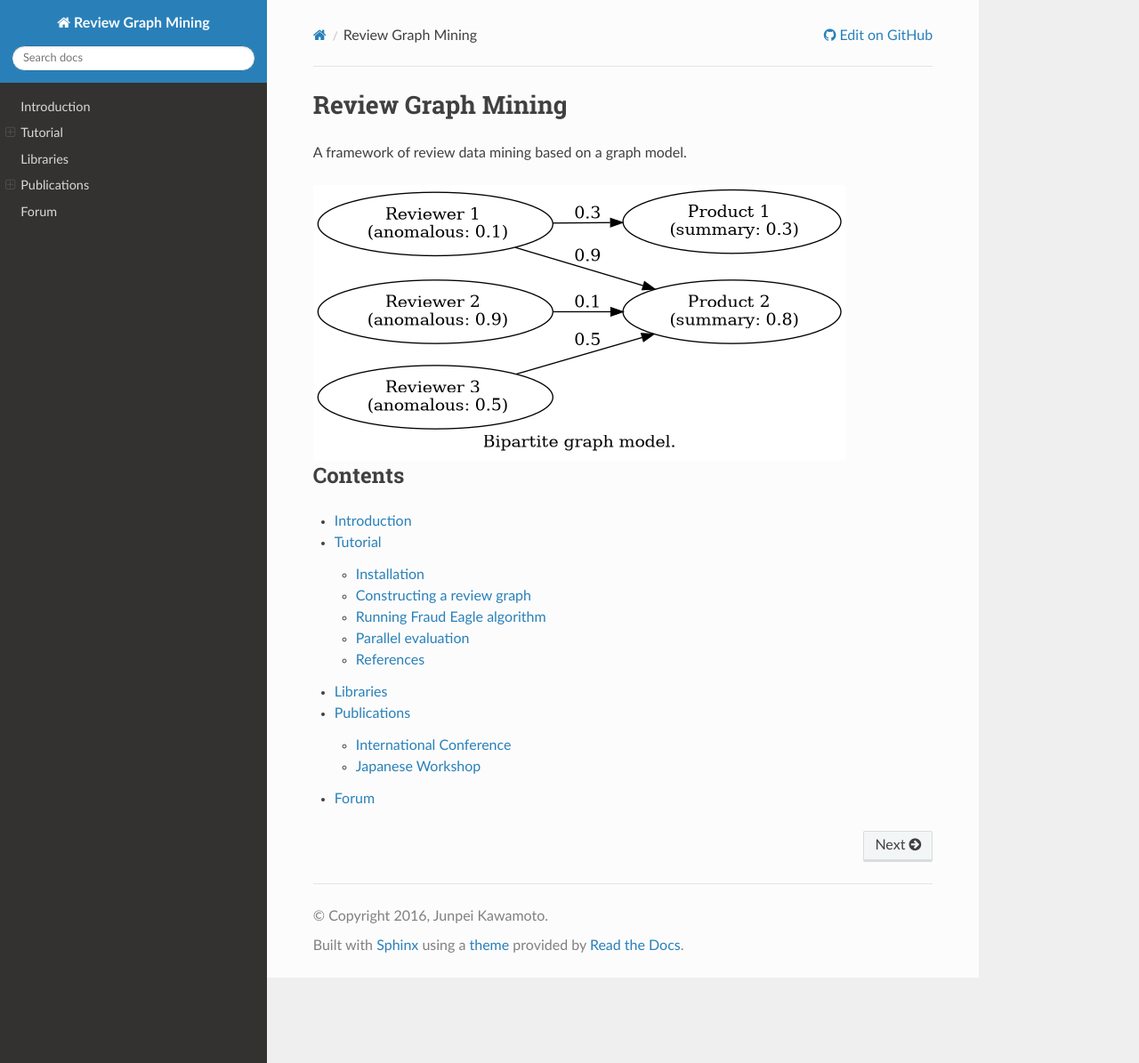
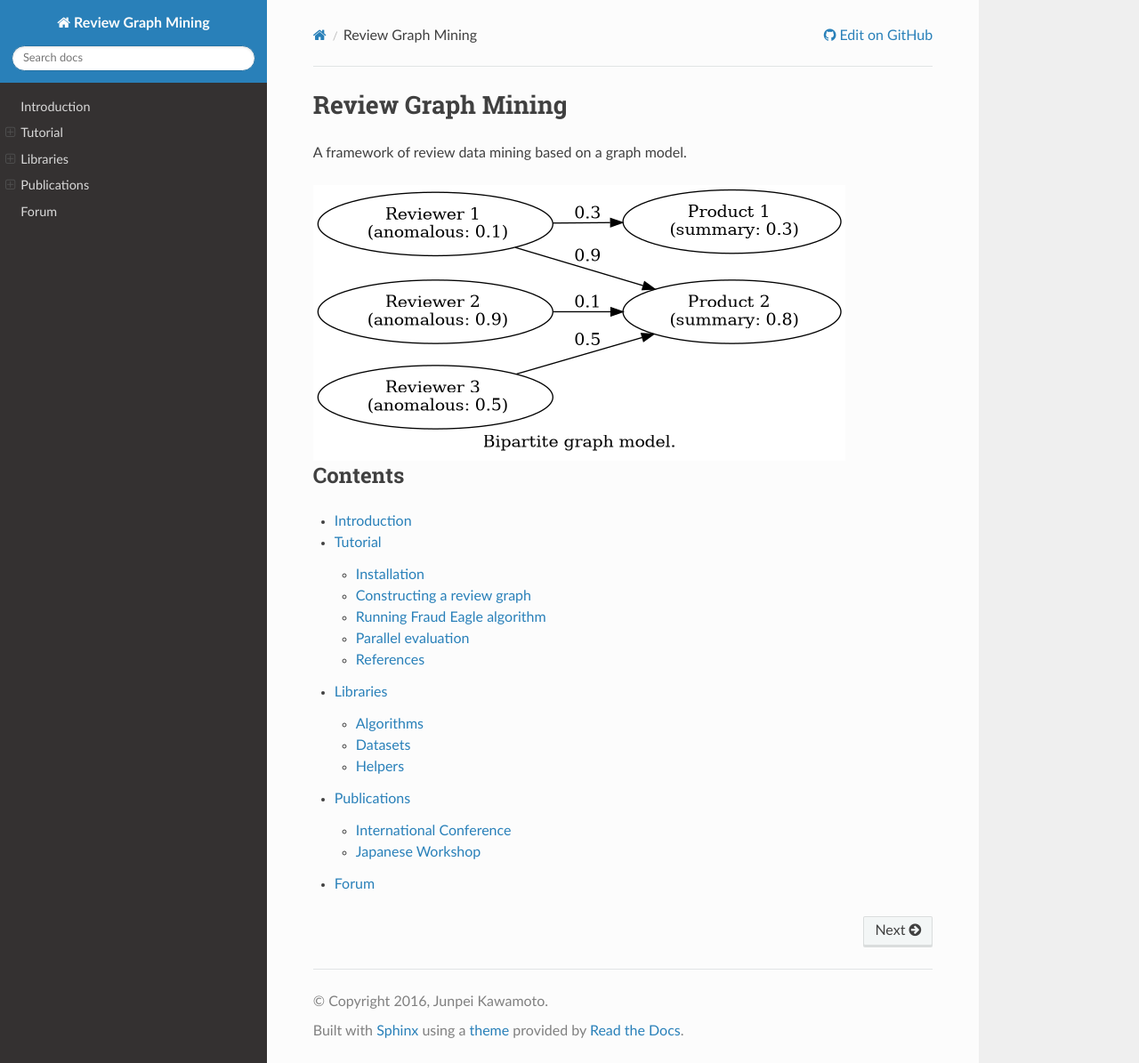
Before and after one commit to rgmining/rgmining.github.io, a Sphinx documentation site: the page built from source/index.rst, in a window 1280 px wide and 1195 px high. Shown: the whole window at 89% size. Built offline with Sphinx 7.4.7 and the Read the Docs theme 2.0.0, drawn with Linux system fonts in a browser that asks for light colours.

```diff
--- a/source/conf.py
+++ b/source/conf.py
@@ -374,5 +374,6 @@ intersphinx_mapping = {
     "ria": ("https://rgmining.github.io/ria", None),
     "rsd": ("https://rgmining.github.io/rsd", None),
     "synthetic": ("https://rgmining.github.io/synthetic", None),
+    "tripadvisor": ("https://rgmining.github.io/tripadvisor", None),
     'python': ('https://docs.python.org/3.4', None),
 }
--- a/source/libraries.rst
+++ b/source/libraries.rst
@@ -3,11 +3,22 @@
 Libraries
 ===========
 
+Algorithms
+------------
+* :ref:`ria:top`
+* :ref:`rsd:top`
+* :ref:`fraud-eagle:top`
+* :ref:`fraudar:top`
+
+
+Datasets
+----------
+* :ref:`synthetic:top`
+* :ref:`tripadvisor:top`
+
+
+Helpers
+--------
 * :ref:`common:top`
 * :ref:`dataset-io:top`
-* :ref:`fraud-eagle:top`
-* :ref:`fraudar:top`
 * :ref:`review:top`
-* :ref:`ria:top`
-* :ref:`rsd:top`
-* :ref:`synthetic:top`
```
